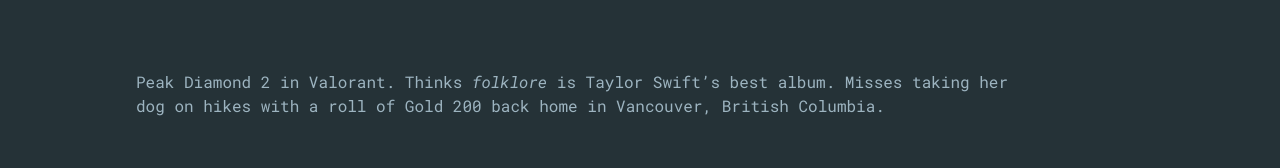
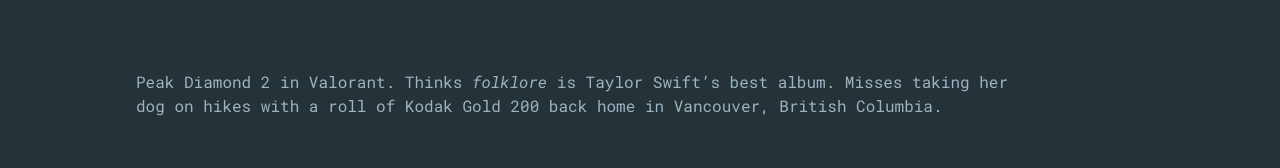
Before and after one commit to rachelkd/portfolio, a React (Vite) app: page / in a window 1280 px wide. Shown: the part 1165-1333 px from the top of the page. Built offline with nearby package versions, Linux system fonts and the light colour scheme.

Commit message:
changed about me text

```diff
--- a/src/components/pages/AboutMe.tsx
+++ b/src/components/pages/AboutMe.tsx
@@ -52,7 +52,7 @@
                 <p className='about-me-text'>
                     Peak Diamond 2 in Valorant. Thinks <em>folklore</em> is
                     Taylor Swift&rsquo;s best album. Misses taking her dog on
-                    hikes with a roll of Gold 200 back home in Vancouver,
+                    hikes with a roll of Kodak Gold 200 back home in Vancouver,
                     British Columbia.
                 </p>
             </div>
```
